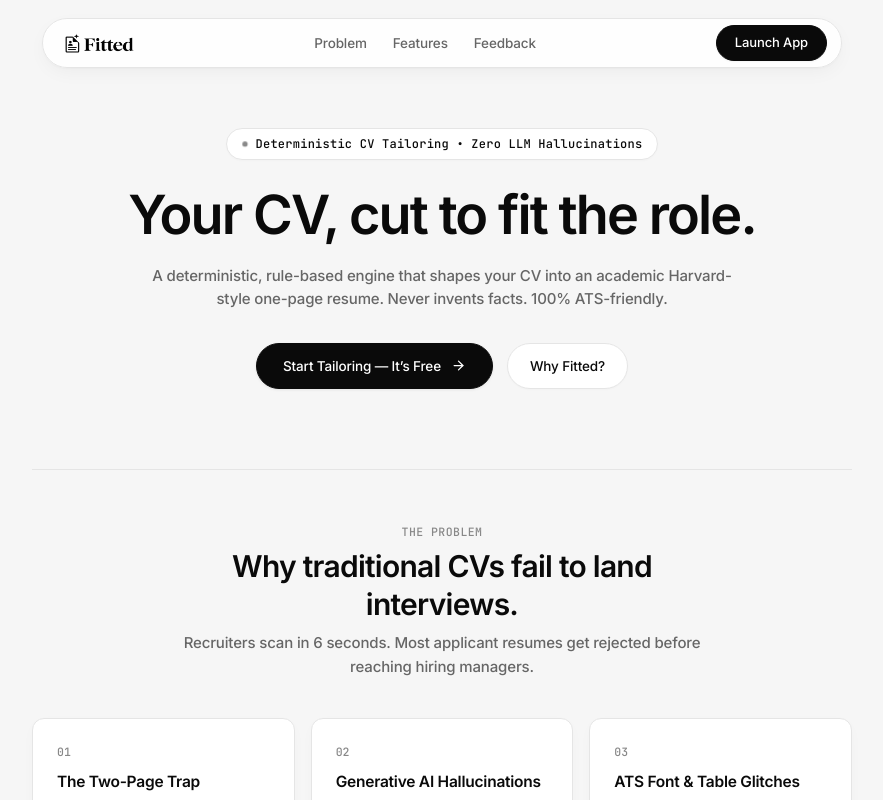
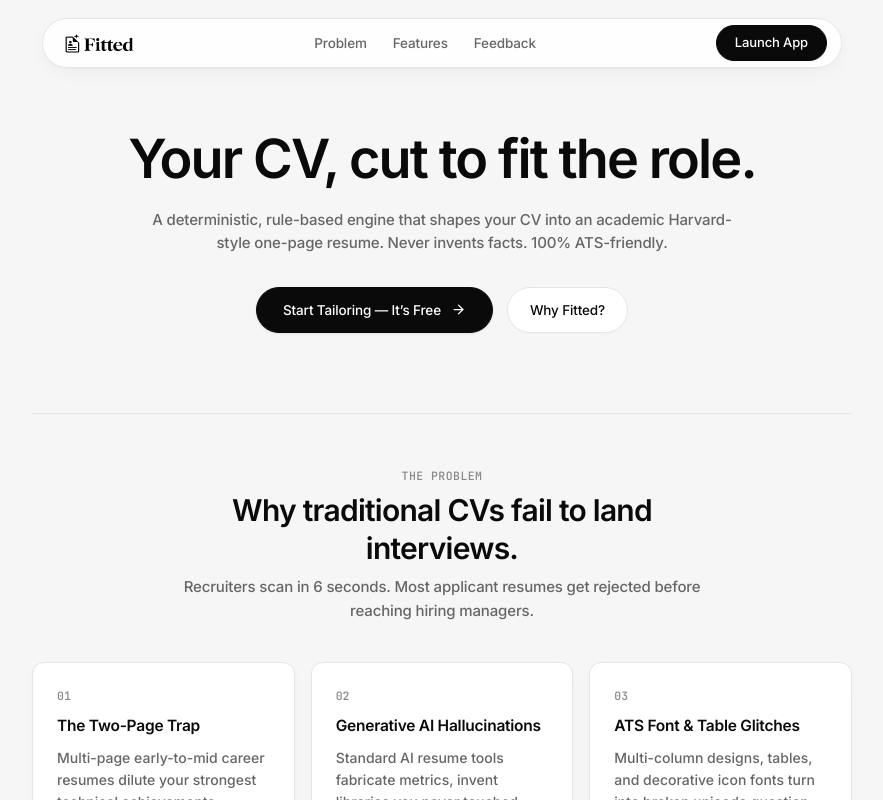
Before and after one commit to vardzz/fitted.com, a Next.js app: page / in a window 1280 px wide. Shown: the top 800 px of the page, without its empty margins (198-1081 px from the left). Built offline with nearby package versions, Linux system fonts and the light colour scheme.

Commit message:
fix(landing): remove badge pill from hero section

```diff
--- a/src/components/landing/HeroSection.tsx
+++ b/src/components/landing/HeroSection.tsx
@@ -4,11 +4,6 @@ import Link from "next/link";
 export default function HeroSection() {
   return (
     <section className="landing-hero stagger-2">
-      <div className="landing-pill-tag">
-        <span className="landing-pill-dot" />
-        <span>Deterministic CV Tailoring • Zero LLM Hallucinations</span>
-      </div>
-
       <h1 className="landing-hero-title">
         Your CV, cut to fit the role.
       </h1>
```
